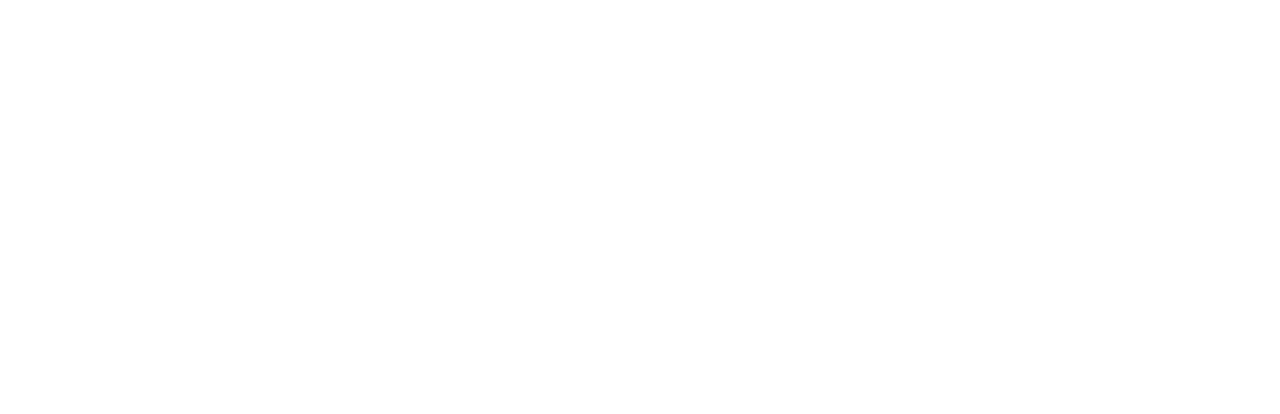
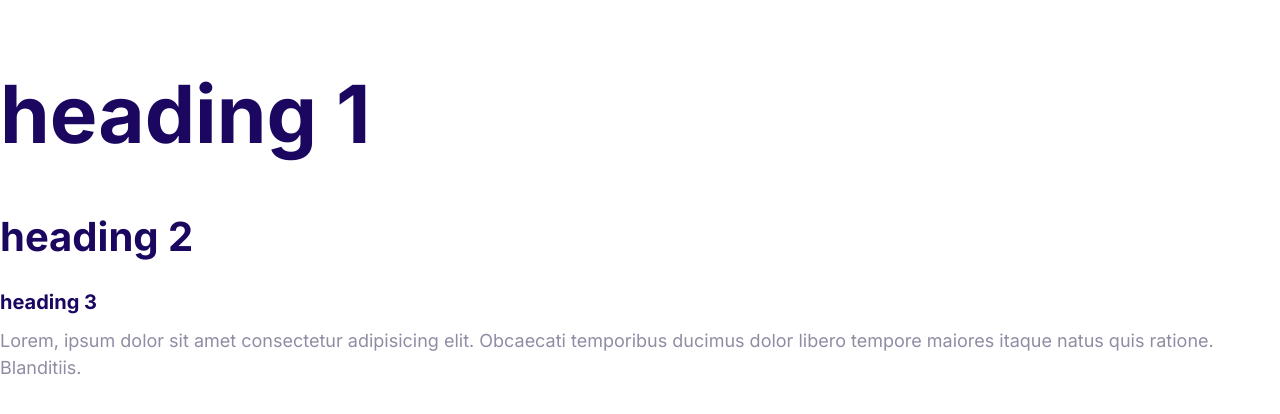
Before and after one commit to selwynng343/first_website, a plain HTML site: page index.html in a window 1280 px wide. Drawn offline with Linux system fonts and the light colour scheme.

Commit message:
define the styles for the fonts

```diff
--- a/css/styles.css
+++ b/css/styles.css
@@ -1,3 +1,7 @@
+html {
+  font-size: 62.5%;
+}
+
 :root {
   --color-primary: #2584ff;
   --color-seconday: #00d9ff;
@@ -5,3 +9,46 @@
   --color-headings: #1b0760;
   --color-body: #918ca4;
 }
+
+body {
+  font-family: Inter, Arial, Helvetica, sans-serif;
+  color: var(--color-body);
+  font-size: 2.4rem;
+  line-height: 1.5;
+}
+
+h1,
+h2,
+h3 {
+  color: var(--color-headings);
+  margin-bottom: 1rem;
+}
+
+h1 {
+  font-size: 6rem;
+}
+h2 {
+  font-size: 4rem;
+}
+h3 {
+  font-size: 3rem;
+}
+
+p {
+  margin-top: 0;
+}
+
+@media screen and (min-width: 1024px) {
+  body {
+    font-size: 1.8rem;
+  }
+  h1 {
+    font-size: 8rem;
+  }
+  h2 {
+    font-size: 4rem;
+  }
+  h3 {
+    font-size: 2rem;
+  }
+}
--- a/index.html
+++ b/index.html
@@ -4,9 +4,25 @@
     <meta charset="UTF-8" />
     <meta http-equiv="X-UA-Compatible" content="IE=edge" />
     <meta name="viewport" content="width=device-width, initial-scale=1.0" />
+    <link rel="preconnect" href="https://fonts.googleapis.com" />
+    <link rel="preconnect" href="https://fonts.gstatic.com" crossorigin />
+    <link
+      href="https://fonts.googleapis.com/css2?family=Inter:wght@400;700&display=swap"
+      rel="stylesheet"
+    />
     <link rel="stylesheet" href="/css/normalize.css" />
     <link rel="stylesheet" href="/css/styles.css" />
+
     <title>Document</title>
   </head>
-  <body></body>
+  <body>
+    <h1>heading 1</h1>
+    <h2>heading 2</h2>
+    <h3>heading 3</h3>
+    <p>
+      Lorem, ipsum dolor sit amet consectetur adipisicing elit. Obcaecati
+      temporibus ducimus dolor libero tempore maiores itaque natus quis ratione.
+      Blanditiis.
+    </p>
+  </body>
 </html>
```
